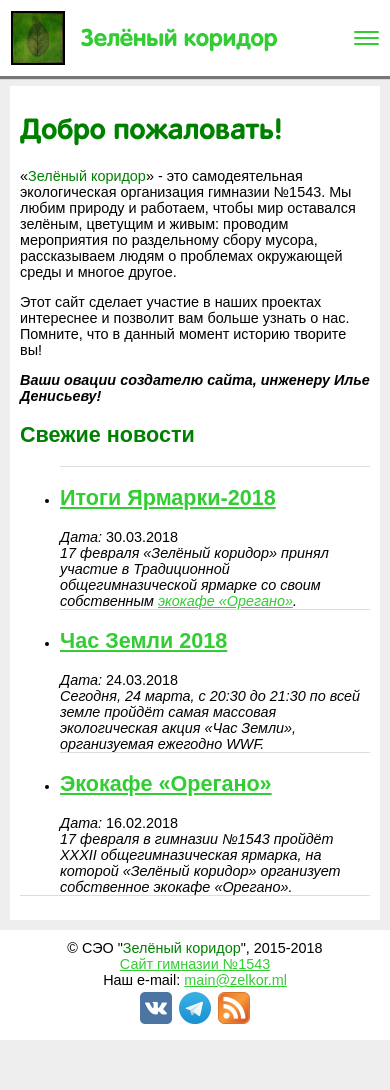
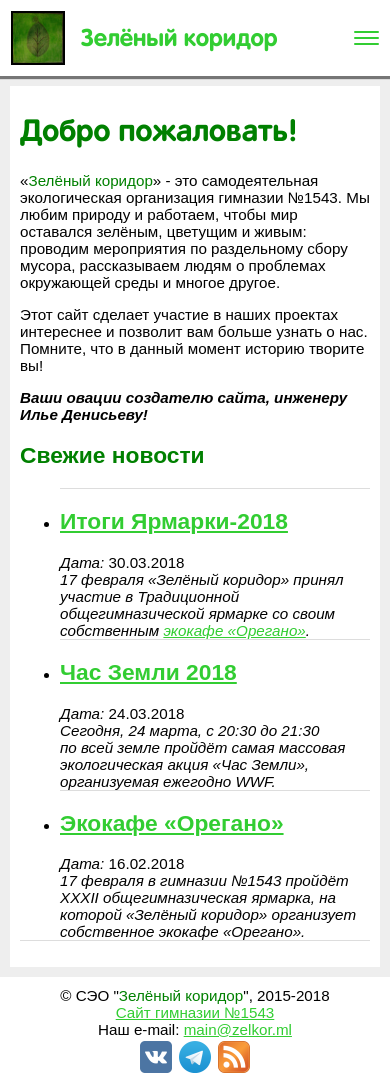
Before and after one commit to elkcl/zelkor.github.io, a Jekyll site: the page built from index.html, in a window 390 px wide. Built offline with Jekyll 4.4.1, drawn with Linux system fonts in a browser that asks for light colours; before the commit the page ends 1040 px from its top, so only the background shows below that.

Commit message:
Исправил размер текста

```diff
--- a/css/mobile.css
+++ b/css/mobile.css
@@ -6,7 +6,7 @@
 
 body {
   background-color: #eee;
-  font-size: 90%;
+  font-size: 95%;
 }
 
 header {
```
